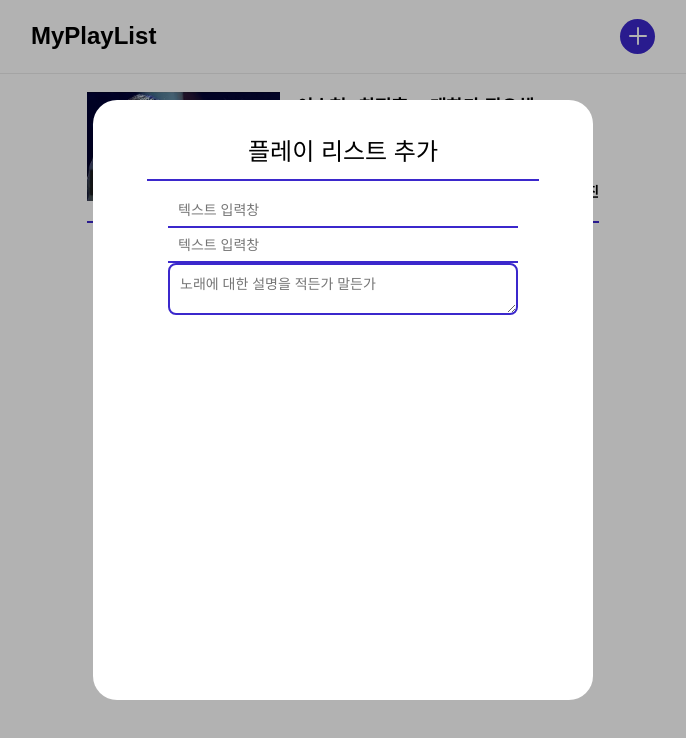
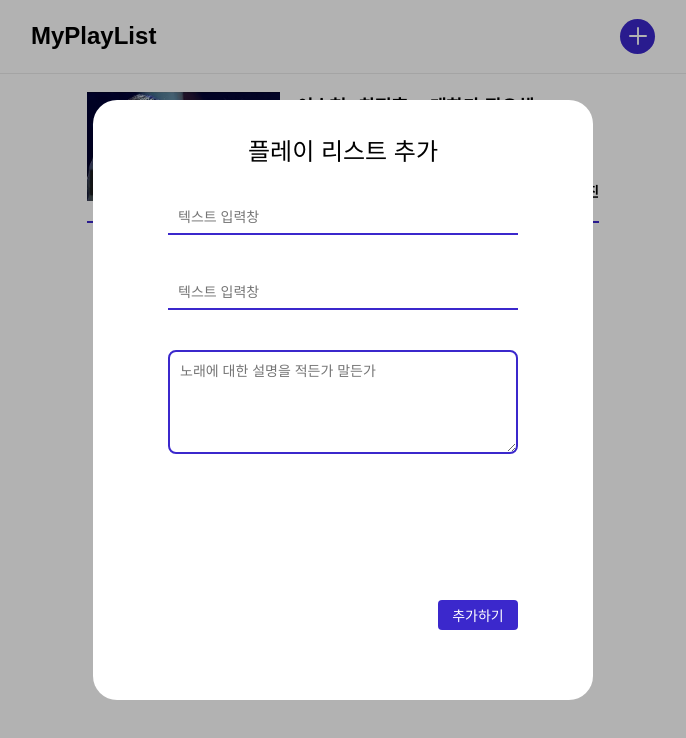
Before and after one commit to SEOKKAMONI/My-PlayList, a React (Create React App) app: page / in a window 1280 px wide. Both pictures are taken after a click on the button 934 px from the left and 36 px from the top of the page. Shown: the top 738 px of the page, without its empty margins (297-983 px from the left). Built offline with nearby package versions, Linux system fonts and the light colour scheme.

Commit message:
FIX :: TextArea 최대 높이 수정 - FIX :: Modal Styling - FIX :: Submit Button Styling

```diff
--- a/src/Components/Button/SubmitButton/index.tsx
+++ b/src/Components/Button/SubmitButton/index.tsx
@@ -2,5 +2,5 @@ import React from 'react';
 import * as S from './style';
 
 export default function SubmitButton() {
-  return <S.Button>제출하기</S.Button>;
+  return <S.Button>추가하기</S.Button>;
 }
--- a/src/Components/Button/SubmitButton/style.ts
+++ b/src/Components/Button/SubmitButton/style.ts
@@ -1,3 +1,18 @@
 import styled from 'styled-components';
 
-export const Button = styled.button``;
+export const Button = styled.button`
+  display: flex;
+  align-items: center;
+  justify-content: center;
+  position: absolute;
+  bottom: 0;
+  right: 0;
+  background-color: #3b28cc;
+  width: 80px;
+  height: 30px;
+  font-size: 14px;
+  font-weight: 500;
+  border-radius: 4px;
+  padding: 12px;
+  color: #fff;
+`;
--- a/src/Components/Input/TextArea/style.ts
+++ b/src/Components/Input/TextArea/style.ts
@@ -7,10 +7,13 @@ export const Frame = styled.div`
   width: 350px;
   border: 2px solid #3b28cc;
   border-radius: 8px;
+  margin: 20px 0px;
 `;
 
 export const Input = styled.textarea`
   min-width: 100%;
+  min-height: 100px;
+  max-height: 200px;
   padding: 8px 10px;
   font-size: 14px;
   text-align: left;
--- a/src/Components/Input/TextInput/style.ts
+++ b/src/Components/Input/TextInput/style.ts
@@ -6,6 +6,7 @@ export const Frame = styled.div`
   border-bottom: 2px solid #3b28cc;
   width: 350px;
   height: 35px;
+  margin: 20px 0px;
 `;
 
 export const Input = styled.input`
--- a/src/Components/Modal/index.tsx
+++ b/src/Components/Modal/index.tsx
@@ -1,5 +1,6 @@
 import React, { useRef } from 'react';
 import { useRecoilState } from 'recoil';
+import SubmitButton from '../Button/SubmitButton/index';
 import TextArea from '../Input/TextArea/index';
 import * as S from './style';
 import { isOpenModalAtom } from '../../Atoms/Atom';
@@ -21,10 +22,12 @@ export default function Modal() {
     >
       <S.Modal>
         <S.Title>플레이 리스트 추가</S.Title>
-        <S.Line />
-        <TextInput />
-        <TextInput />
-        <TextArea />
+        <S.Form>
+          <TextInput />
+          <TextInput />
+          <TextArea />
+          <SubmitButton />
+        </S.Form>
       </S.Modal>
     </S.ModalBackground>
   );
--- a/src/Components/Modal/style.ts
+++ b/src/Components/Modal/style.ts
@@ -12,6 +12,7 @@ export const ModalBackground = styled.div<{ display: string }>`
 `;
 
 export const Modal = styled.div`
+  position: relative;
   display: flex;
   flex-direction: column;
   align-items: center;
@@ -30,6 +31,16 @@ export const Title = styled.p`
 
 export const Line = styled.div`
   margin: 12px 0px;
-  width: 90%;
+  width: 350px;
+
   border: 1px solid #3b28cc;
 `;
+
+export const Form = styled.form`
+  position: absolute;
+  top: 80px;
+  display: flex;
+  flex-direction: column;
+  align-content: center;
+  height: 75%;
+`;
```
